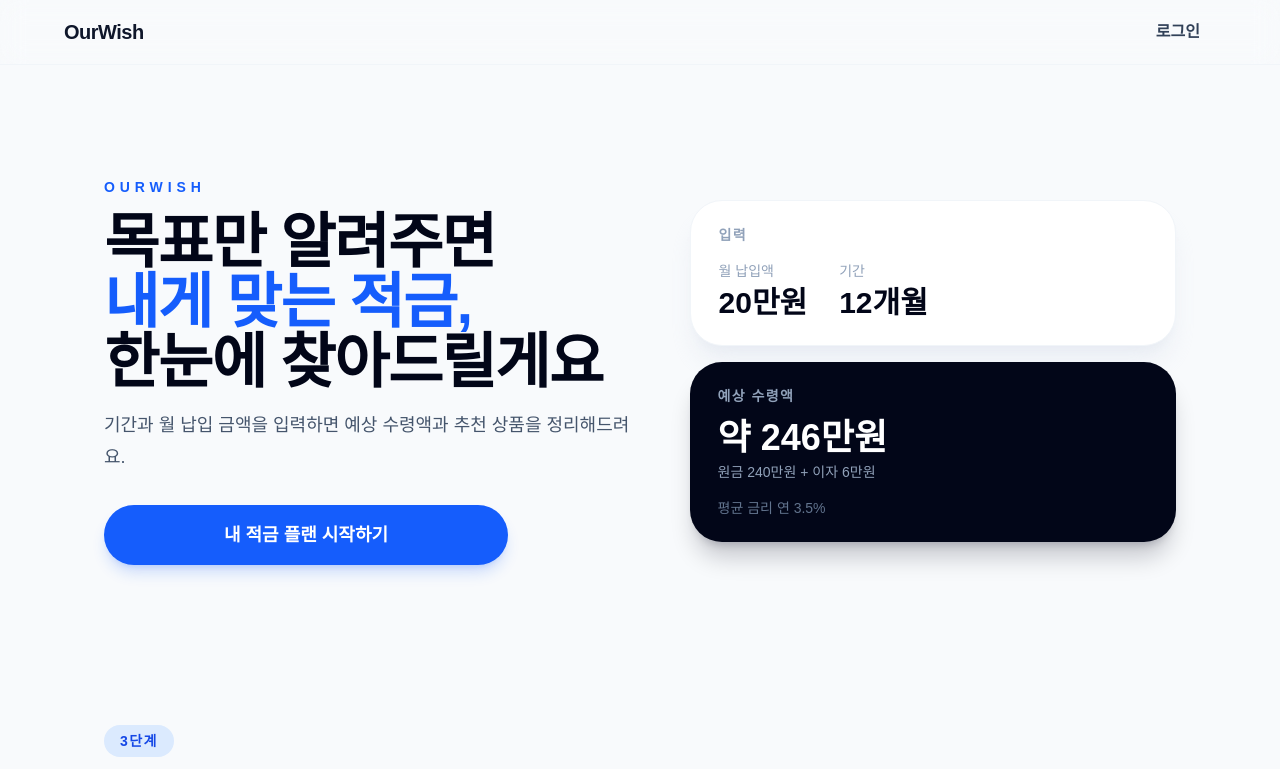
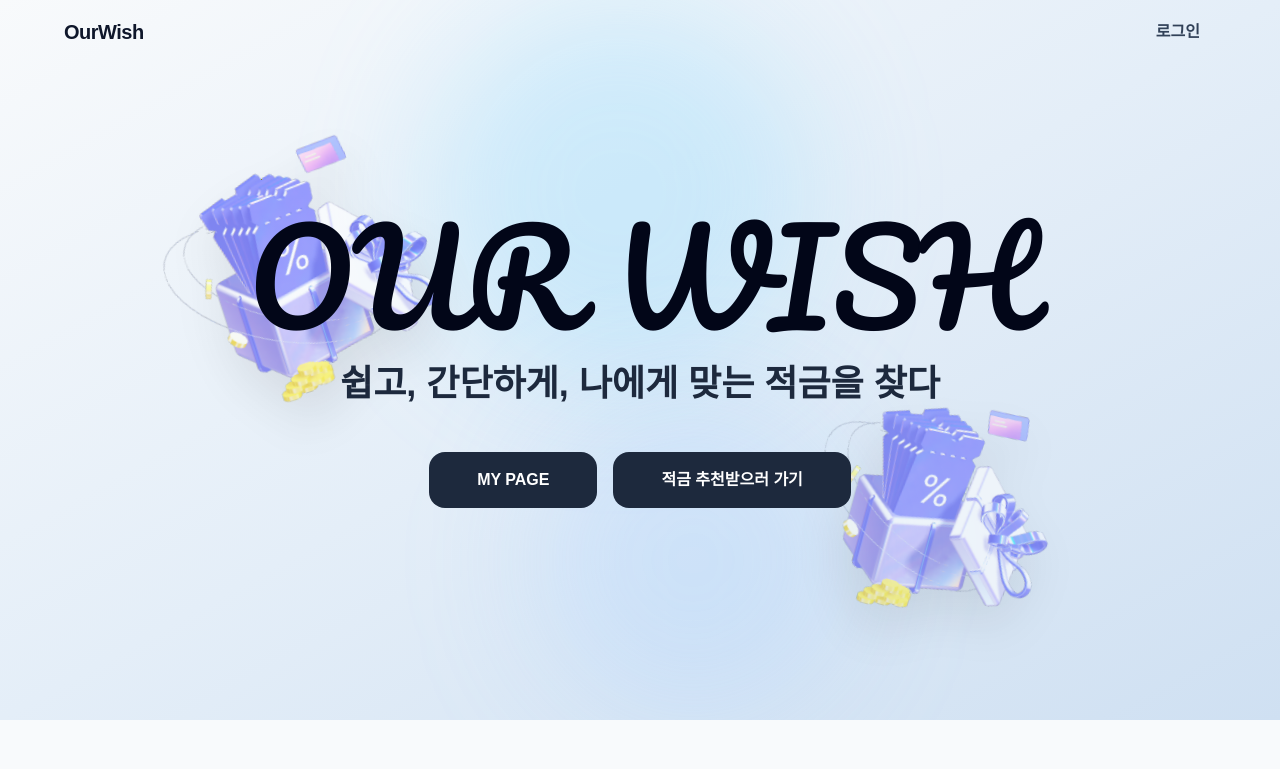
Before and after one commit to Our-Wish/ourwish, a Vue app in the folder frontend_dir/: page / in a window 1280 px wide. Shown: the top 769 px of the page. Built offline with nearby package versions, Linux system fonts and the light colour scheme; no server answers; a web font is replaced by a local one.

Commit message:
Feat: 랜딩 히어로 디자인 개선 및 Navbar 투명화

```diff
--- a/frontend_dir/src/App.vue
+++ b/frontend_dir/src/App.vue
@@ -1,7 +1,7 @@
 <template>
   <div class="min-h-screen bg-slate-50 text-slate-900">
     <Navbar />
-    <main class="mx-auto max-w-6xl px-4 py-8">
+    <main class="pt-16">
       <RouterView />
     </main>
     <LoginModal v-if="authStore.showLoginModal" @close="authStore.closeLoginModal" />
--- a/frontend_dir/src/components/Home/LandingHero.vue
+++ b/frontend_dir/src/components/Home/LandingHero.vue
@@ -1,53 +1,45 @@
 <template>
-  <section class="mx-auto max-w-6xl px-6 py-20">
-    <div class="grid gap-12 lg:grid-cols-[1.05fr_0.95fr] lg:items-center">
-      <div class="space-y-8">
-        <div class="space-y-4">
-          <p class="text-sm font-semibold uppercase tracking-[0.35em] text-blue-600">OurWish</p>
-          <h1 class="text-5xl font-extrabold tracking-tight text-slate-950 sm:text-6xl">
-            목표만 알려주면
-            <br />
-            <span class="text-blue-600">내게 맞는 적금,</span><br />
-            한눈에 찾아드릴게요
-          </h1>
-          <p class="max-w-xl text-lg leading-8 text-slate-600">
-            기간과 월 납입 금액을 입력하면 예상 수령액과 추천 상품을 정리해드려요.
-          </p>
-        </div>
+  <section
+    class="relative -mt-16 flex min-h-180 w-full items-center justify-center overflow-hidden bg-linear-to-br from-slate-50 via-[#e4eef8] to-[#cfe0f2]"
+  >
+    <!-- 배경 글로우 -->
+    <div
+      class="pointer-events-none absolute top-0 left-1/3 h-96 w-96 rounded-full bg-sky-300/25 blur-3xl"
+    />
+    <div
+      class="pointer-events-none absolute bottom-0 right-1/3 h-80 w-80 rounded-full bg-blue-300/20 blur-3xl"
+    />
 
-        <div class="flex flex-col gap-3 sm:flex-row sm:items-center">
-          <button
-            @click="onStart"
-            class="flex w-full items-center justify-center rounded-full bg-blue-600 px-30 py-4 text-lg font-semibold text-white shadow-lg shadow-blue-600/20 transition hover:bg-blue-500 sm:w-auto"
-          >
-            내 적금 플랜 시작하기
-          </button>
-        </div>
-      </div>
+    <!-- 배경 장식 이미지 (2개) -->
+    <img
+      :src="mainImg"
+      aria-hidden="true"
+      class="pointer-events-none absolute -top-16 -left-20 w-208 rotate-[-18deg] opacity-60 drop-shadow-2xl"
+    />
+    <img
+      :src="mainImg"
+      aria-hidden="true"
+      class="pointer-events-none absolute -bottom-16 -right-20 w-3xl rotate-15 opacity-55 drop-shadow-2xl"
+    />
 
-      <div class="flex flex-col gap-4">
-        <div
-          class="rounded-[2rem] bg-white px-7 py-6 shadow-xl shadow-slate-200/60 border border-slate-100"
+    <div class="relative z-10 flex flex-col items-center px-8 text-center">
+      <h1 class="hero-title text-[8rem] leading-none text-slate-950">OUR WISH</h1>
+
+      <p class="mt-6 text-4xl font-bold text-slate-800">쉽고, 간단하게, 나에게 맞는 적금을 찾다</p>
+
+      <div class="mt-12 flex gap-4">
+        <button
+          @click="goToMyPage"
+          class="rounded-2xl bg-slate-800 px-12 py-4 text-base font-semibold text-white transition hover:bg-slate-700 active:scale-95"
         >
-          <p class="text-sm font-semibold uppercase tracking-widest text-slate-400">입력</p>
-          <div class="mt-4 flex gap-8">
-            <div>
-              <p class="text-sm text-slate-400">월 납입액</p>
-              <p class="mt-1 text-3xl font-bold text-slate-950">20만원</p>
-            </div>
-            <div>
-              <p class="text-sm text-slate-400">기간</p>
-              <p class="mt-1 text-3xl font-bold text-slate-950">12개월</p>
-            </div>
-          </div>
-        </div>
-
-        <div class="rounded-[2rem] bg-slate-950 px-7 py-6 text-white shadow-xl shadow-slate-950/20">
-          <p class="text-sm font-semibold uppercase tracking-widest text-slate-400">예상 수령액</p>
-          <p class="mt-3 text-4xl font-bold">약 246만원</p>
-          <p class="mt-1 text-sm text-slate-400">원금 240만원 + 이자 6만원</p>
-          <p class="mt-4 text-sm text-slate-500">평균 금리 연 3.5%</p>
-        </div>
+          MY PAGE
+        </button>
+        <button
+          @click="onStart"
+          class="rounded-2xl bg-slate-800 px-12 py-4 text-base font-semibold text-white transition hover:bg-slate-700 active:scale-95"
+        >
+          적금 추천받으러 가기
+        </button>
       </div>
     </div>
   </section>
@@ -55,6 +47,7 @@
 
 <script setup lang="ts">
 import { useAuthStore } from '@/stores/auth'
+import mainImg from '@/assets/mainImg.png'
 import { useRouter } from 'vue-router'
 import { storeToRefs } from 'pinia'
 
@@ -69,4 +62,20 @@ const onStart = () => {
     authStore.openLoginModal()
   }
 }
+
+const goToMyPage = () => {
+  if (isAuthenticated.value) {
+    router.push({ name: 'mypage' })
+  } else {
+    authStore.openLoginModal()
+  }
+}
 </script>
+
+<style scoped>
+@import url('https://fonts.googleapis.com/css2?family=Pacifico&display=swap');
+
+.hero-title {
+  font-family: 'Pacifico', cursive;
+}
+</style>
--- a/frontend_dir/src/components/Navbar.vue
+++ b/frontend_dir/src/components/Navbar.vue
@@ -1,5 +1,5 @@
 <template>
-  <nav class="sticky top-0 z-50 border-b border-slate-100 px-6 backdrop-blur-md">
+  <nav :class="['fixed top-0 left-0 right-0 z-50 px-6 transition-colors duration-300', isHome ? 'bg-transparent' : 'bg-white border-b border-slate-100']">
     <div class="mx-auto flex h-16 max-w-6xl items-center justify-between">
       <RouterLink to="/" class="text-xl font-bold tracking-tight text-slate-900"
         >OurWish</RouterLink
@@ -53,9 +53,12 @@
 import { ref, computed, onMounted, onUnmounted } from 'vue'
 import { storeToRefs } from 'pinia'
 import { useAuthStore } from '@/stores/auth'
+import { useRoute } from 'vue-router'
 
 const authStore = useAuthStore()
 const { isAuthenticated } = storeToRefs(authStore)
+const route = useRoute()
+const isHome = computed(() => route.path === '/')
 
 const isOpen = ref(false)
 const dropdownRef = ref<HTMLElement | null>(null)
--- a/frontend_dir/src/views/HomeView.vue
+++ b/frontend_dir/src/views/HomeView.vue
@@ -1,5 +1,5 @@
 <template>
-  <main class="min-h-screen bg-slate-50 text-slate-900">
+  <main class="min-h-screen text-slate-900">
     <LandingHero />
     <LandingHowItWorks />
     <LandingFeatures />
```
Also changed, not shown: frontend_dir/src/assets/mainImg.png (added).
